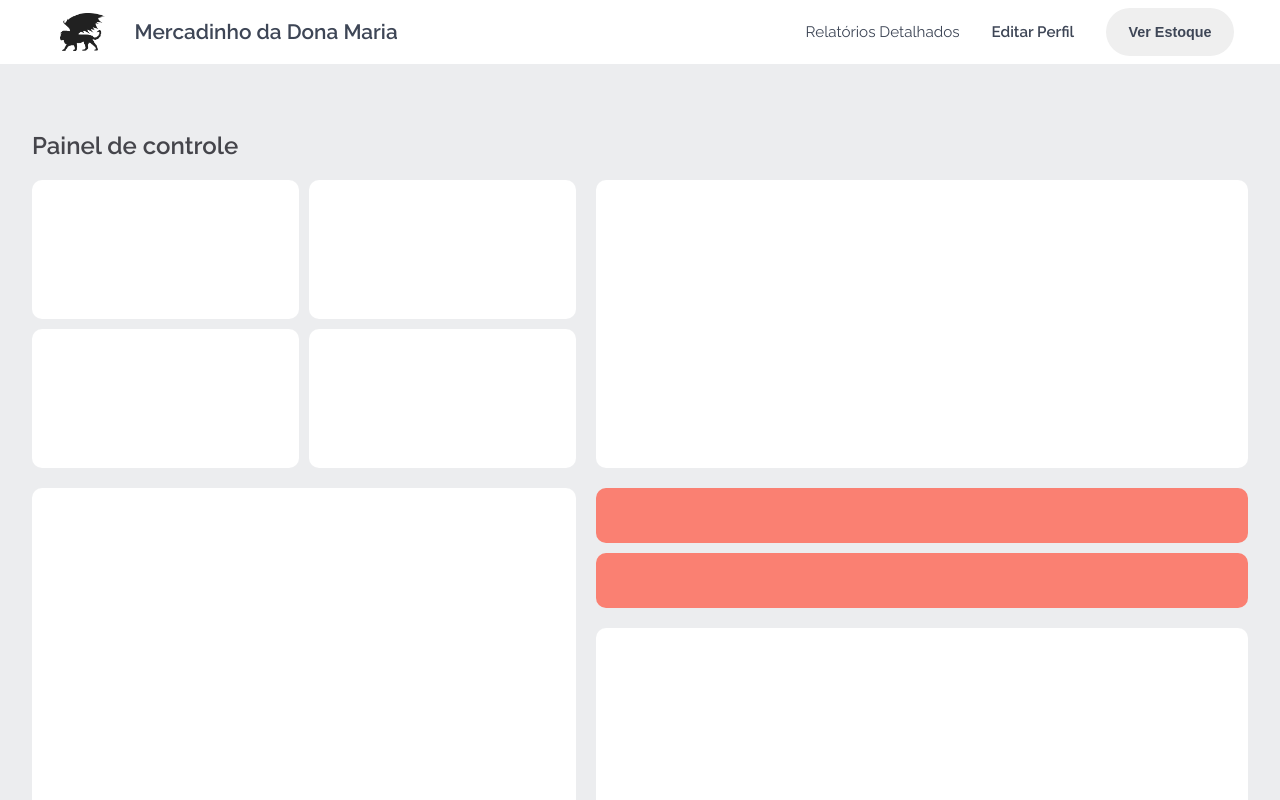
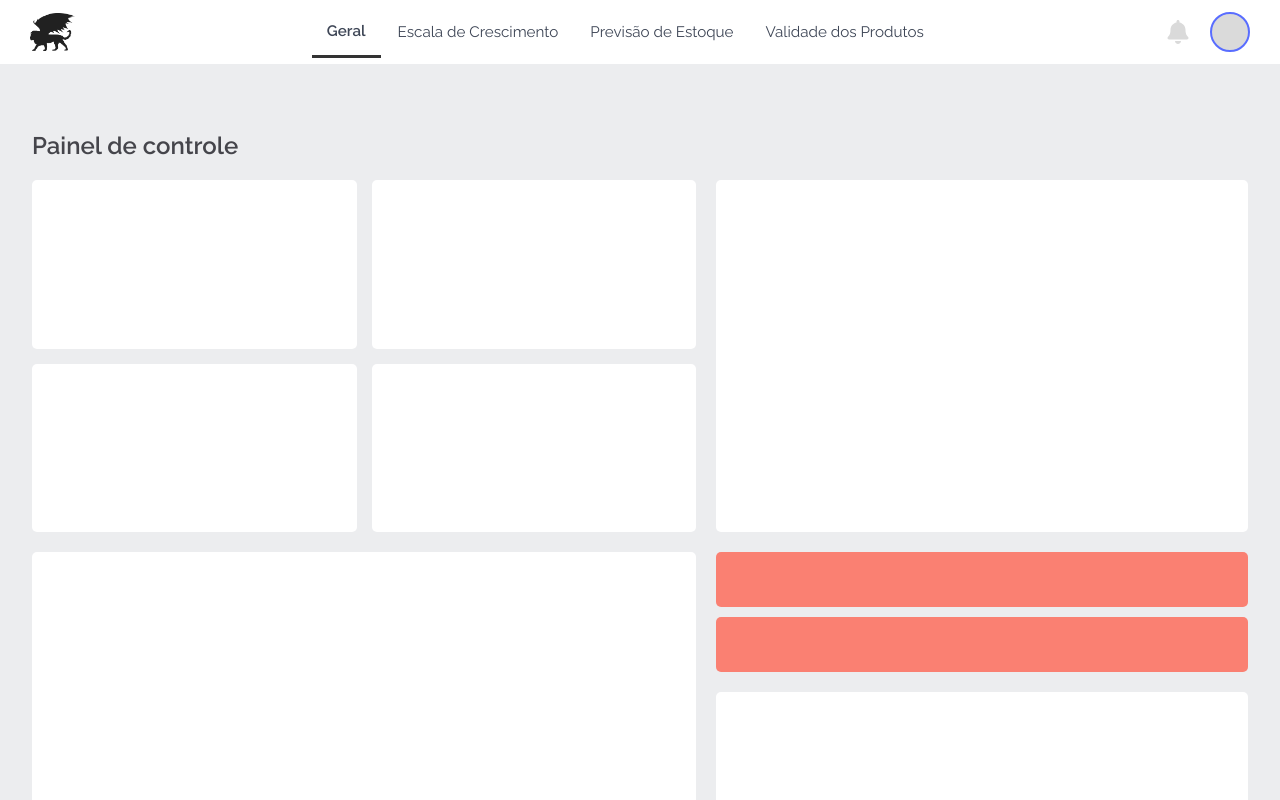
Before and after one commit to manticorasolution/manticora-dashboard, a React (Create React App) app: page / in a window 1280 px wide. Shown: the top 800 px of the page. Built offline with nearby package versions, Linux system fonts and the light colour scheme; the HTML template or start-up script is replaced by a standard one.

Commit message:
chore: change Header layout

```diff
--- a/src/components/Board/styles.js
+++ b/src/components/Board/styles.js
@@ -2,10 +2,10 @@ import styled from 'styled-components';
 
 const Container = styled.div`
 	display: grid;
-	grid-template-columns: 1fr 1.2fr;
-	grid-template-rows: 12vh 36vh 55vh;
+	grid-template-columns: 1fr 0.8fr;
+	grid-template-rows: 12vh 44vh 55vh;
 	grid-gap: 20px;
-	height: calc(100% - 8vh);
+	height: 100vh;
 	width: 100%;
 	margin: auto;
 	max-width: 95vw;
@@ -30,12 +30,12 @@ const Container = styled.div`
 		display: grid;
 		grid-template-columns: 1fr 1fr;
 		grid-template-rows: 1fr 1fr;
-		grid-gap: 10px;
+		grid-gap: 15px;
 		height: 100%;
 
 		.card1, .card2, .card3, .card4 {
 			background: white;
-			border-radius: 10px;
+			border-radius: 5px;
 		}
 
 	}
@@ -43,13 +43,13 @@ const Container = styled.div`
 	.cards-right-up {
 		background: white;
 		grid-area: cardsRightUp;
-		border-radius: 10px;
+		border-radius: 5px;
 	}
 
 	.cards-left-down {
 		background: white;
 		grid-area: cardsLeftDown;
-		border-radius: 10px;
+		border-radius: 5px;
 	}
 
 	.cards-right-down {
@@ -71,14 +71,14 @@ const Container = styled.div`
 
 			.alert1, .alert2 {
 				background: salmon;
-				border-radius: 10px;
+				border-radius: 5px;
 			}
 		}
 
 		.in-alert-products {
 			background: white;
 			grid-area: inAlertProducts;
-			border-radius: 10px;
+			border-radius: 5px;
 		}
 	}
 `;
--- a/src/components/Header/index.js
+++ b/src/components/Header/index.js
@@ -1,19 +1,25 @@
 import React from 'react';
-import { Container, HeaderOptions, HeaderLogo } from './styles';
-import Button from '../Button';
+import { Container, HeaderButtons, HeaderProfile, HeaderLogo } from './styles';
 import logo from '../../imgs/logo.png'
+import { FaBell } from 'react-icons/fa';
 
 const Header = () => {
 	return <Container>
 		<HeaderLogo>
 			<img src={logo} alt="Manticora logo" />
-			<h2 contentEditable>Mercadinho da Dona Maria</h2>
 		</HeaderLogo>
-		<HeaderOptions>
-			<li>Relatórios Detalhados</li>
-			<b><li>Editar Perfil</li></b>
-			<li><Button text="Ver Estoque" /></li>
-		</HeaderOptions>
+		<HeaderButtons>
+			<ul>
+				<b><li key="1" id="general">Geral</li></b>
+				<li key="2" id="growth">Escala de Crescimento</li>
+				<li key="3" id="stock">Previsão de Estoque</li>
+				<li key="4" id="expire">Validade dos Produtos</li>
+			</ul>
+		</HeaderButtons>
+		<HeaderProfile>
+			<FaBell color="#dadada" size="3vh" />
+			<div className="profile-icon"></div>
+		</HeaderProfile>
 	</Container>
 }
 
--- a/src/components/Header/styles.js
+++ b/src/components/Header/styles.js
@@ -16,17 +16,21 @@ const HeaderLogo = styled.div`
 	align-items: center;
 	justify-content: space-between;
 
-	h2 {
-		font-size: 1.3rem;
-	}
-
 	img {
-		padding: 0 30px;
+		/* padding: 0 5px; */
 		height: 2.4rem;
+		margin-right: 10px;
 	}
 `;
 
-const HeaderOptions = styled.ul`
+const HeaderButtons = styled.div`
+	display: flex;
+	align-items: center;
+	justify-content: space-between;
+	flex-direction: row;
+	margin: 0;
+
+	ul {
 		list-style: none;
 		display: flex;
 		align-items: center;
@@ -41,6 +45,29 @@ const HeaderOptions = styled.ul`
 				color: inherit;
 			}
 		}
+
+		li#general {
+			border-bottom: 3px solid #333
+		}
+	}
+
 `;
 
-export { Container, HeaderOptions, HeaderLogo };
+const HeaderProfile = styled.div`
+	display: flex;
+	align-items: center;
+	justify-content: flex-end;
+
+.profile-icon {
+		height: 5vh;
+		width: 5vh;
+		border-radius: 100%;
+		background: #dadada;
+		padding: 0;
+		border: 2px solid #596dff;
+		margin-left: 20px;
+		cursor: pointer;
+	}
+`;
+
+export { Container, HeaderButtons, HeaderLogo, HeaderProfile };
```
Lines whose indentation alone changed are shown as unchanged.
